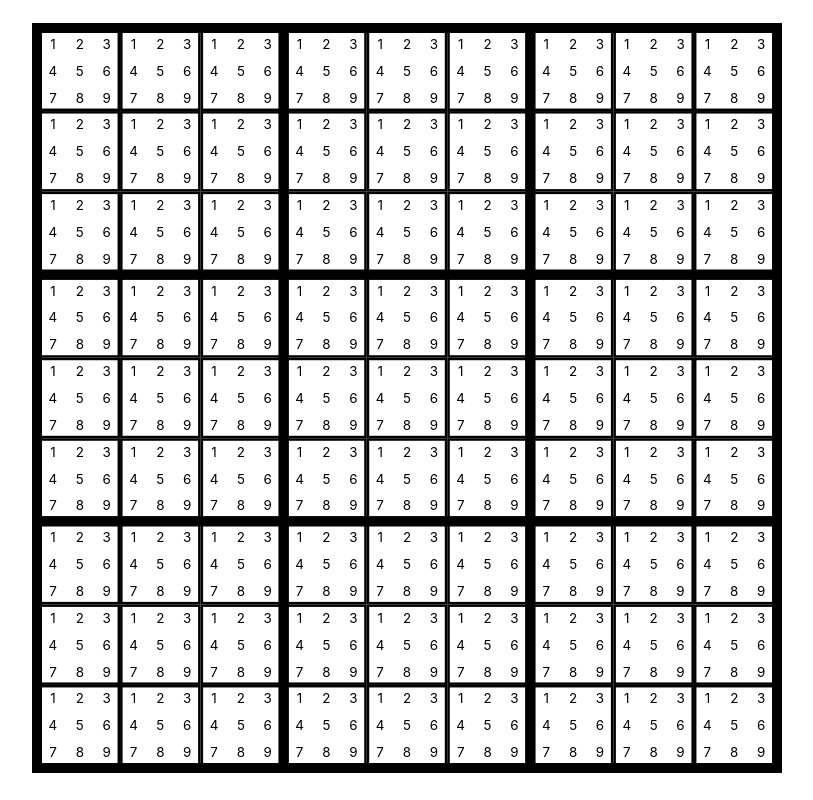
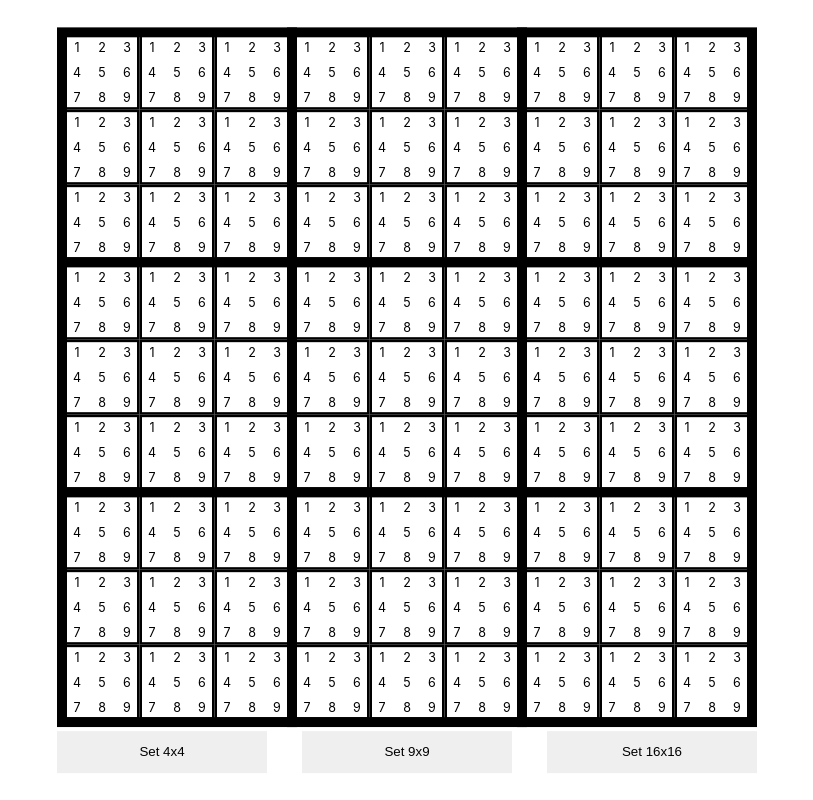
Before and after one commit to bliepp/sudoku-react, a React (Create React App) app: page / in a window 1280 px wide. Shown: the whole page, without its empty margins (233-1046 px from the left). Built offline with nearby package versions, Linux system fonts and the light colour scheme.

Commit message:
Move all wavefunction collapse logic into prototype, add provisoric size selector

```diff
--- a/src/App.css
+++ b/src/App.css
@@ -11,3 +11,14 @@
 .Board svg g text:only-of-type {
     cursor: auto;
 }
+
+.Board button.Sidelength {
+    width: 30%;
+    border: 0;
+    padding: 1em;
+    margin-right: 5%;
+}
+
+.Board button.Sidelength:last-child {
+    margin-right: 0;
+}
--- a/src/App.js
+++ b/src/App.js
@@ -1,11 +1,18 @@
+import { useState } from 'react';
 import './App.css';
 
 import Board from './Board.js';
 
 function App() {
+  const [sideLength, setSideLength] = useState(9);
+
   return (
     <div className="Board">
-      <Board sidelength={9} strokeWidth={10} />
+      <Board sideLength={sideLength} strokeWidth={10} size={700} />
+      <br />
+      <button className="Sidelength" onClick={() => setSideLength(4)}>Set 4x4</button>
+      <button className="Sidelength" onClick={() => setSideLength(9)}>Set 9x9</button>
+      <button className="Sidelength" onClick={() => setSideLength(16)}>Set 16x16</button>
     </div>
   );
 }
--- a/src/Board.js
+++ b/src/Board.js
@@ -1,80 +1,35 @@
 import { Fragment, useMemo, useState } from "react";
 import Cell from "./Cell";
+import Wavefunction from "./Wavefunction";
 
 
-export default function Board({ sidelength, strokeWidth }){
-    sidelength = sidelength || 9;
-    strokeWidth = strokeWidth || 0;
+export default function Board({ sideLength = 9, strokeWidth = 10, size = 512 }){
+    const [cells, setCells] = useState([]);
+    const wavefunction = useMemo(() => {
+        let wf = new Wavefunction(sideLength);
+        setCells([...wf.cells]);
+        return wf
+    }, [sideLength]);
 
-    const SIZE = 750;
+    const cellOffset = 0.75*strokeWidth;
+    const cellSize = (size - 2*cellOffset - 0.5*(wavefunction.blockLength - 1)*strokeWidth)/wavefunction.sideLength;
 
-    const blockLength = Math.sqrt(sidelength);
-    const cellOffset = 0.75*strokeWidth;
-    const cellSize = (SIZE - 2*cellOffset - 0.5*(blockLength - 1)*strokeWidth)/sidelength;
 
-    const [cells, setCells] = useState([]);
-    useMemo(() => {
-        if (cells.length !== 0)
-            return;
-
-        for (let id = 0; id < sidelength*sidelength; id++){
-            cells.push({
-                possibilities: [...Array(sidelength).keys()].map(i => i+1),
-            });
-        }
-        setCells(cells);
-    }, [cells, sidelength]);
-
-    if (!Number.isInteger(blockLength))
+    if (!Number.isInteger(wavefunction.blockLength))
         return (
             <span>Variable <code>sidelength</code> must be a square number.</span>
         );
 
 
-    function index2coord(id){
-        return [id % sidelength, Math.floor(id / sidelength)];
-    }
-
-    function coord2index(x, y){
-        return y*sidelength + x;
-    }
-
-    function collapseTo(cellId, to){
-        // set cell's status to collapsed by leaving only a single choice
-        let newCells = [...cells];
-        newCells[cellId].possibilities = [to];
-
-        // propagate in rows and columns
-        let [x, y] = index2coord(cellId);
-        for (let i = 0; i < sidelength; i++){
-            [coord2index(x, i), coord2index(i, y)].forEach((newId) => {
-                if (newId === cellId){
-                    return
-                }
-
-                newCells[newId].possibilities.filter((val, idx, arr) => {
-                    if (val !== to){
-                        return false
-                    }
-                    arr.splice(idx, 1);
-                    return true
-                });
-            })
-        }
-
-        setCells(newCells);
-    }
-
     return (
-        <svg viewBox={`0 0 ${SIZE} ${SIZE}`} width={SIZE} height={SIZE}>
+        <svg viewBox={`0 0 ${size} ${size}`} width={size} height={size}>
             {
                 cells.map((value, index) => {
-                    const [x, y] = index2coord(index);
-                    let xBlock = Math.floor(x/blockLength);
-                    let yBlock = Math.floor(y/blockLength);
+                    let [x, y] = wavefunction.index2coord(index);
+                    let [xBlock, yBlock] = wavefunction.cell2blockCoord(index);
                     return (
                         <Cell key={index}
-                            onClick={(i) => {collapseTo(index, i)}}
+                            onClick={(i) => {wavefunction.collapseTo(index, i); setCells([...wavefunction.cells])}}
                             x={cellOffset + x*cellSize + 0.5*xBlock*strokeWidth} y={cellOffset + y*cellSize + 0.5*yBlock*strokeWidth}
                             size={cellSize} strokeWidth={strokeWidth/4}
                             possibilities={value.possibilities}
@@ -84,22 +39,22 @@ export default function Board({ sidelength, strokeWidth }){
             }
             <rect className="OuterBorder"
                 x={strokeWidth/2} y={strokeWidth/2}
-                width={SIZE - strokeWidth} height={SIZE - strokeWidth}
+                width={size - strokeWidth} height={size - strokeWidth}
                 stroke="black" strokeWidth={strokeWidth} fill="None"
             />
             {
-                [...Array(blockLength - 1).keys()].map((value) => {
+                [...Array(wavefunction.blockLength - 1).keys()].map((value) => {
                     let no = value + 1;
                     return (
                         <Fragment key={value}>
                             <line className="ThickLines"
-                                x1={cellOffset + no*blockLength*cellSize + value*0.5*strokeWidth + 0.25*strokeWidth} y1={0}
-                                x2={cellOffset + no*blockLength*cellSize + value*0.5*strokeWidth + 0.25*strokeWidth} y2={SIZE}
+                                x1={cellOffset + no*wavefunction.blockLength*cellSize + value*0.5*strokeWidth + 0.25*strokeWidth} y1={0}
+                                x2={cellOffset + no*wavefunction.blockLength*cellSize + value*0.5*strokeWidth + 0.25*strokeWidth} y2={size}
                                 stroke="black" strokeWidth={strokeWidth}
                             />
                             <line className="ThickLines"
-                                x1={0} y1={cellOffset + no*blockLength*cellSize + value*0.5*strokeWidth + 0.25*strokeWidth}
-                                x2={SIZE} y2={cellOffset + no*blockLength*cellSize + value*0.5*strokeWidth + 0.25*strokeWidth}
+                                x1={0} y1={cellOffset + no*wavefunction.blockLength*cellSize + value*0.5*strokeWidth + 0.25*strokeWidth}
+                                x2={size} y2={cellOffset + no*wavefunction.blockLength*cellSize + value*0.5*strokeWidth + 0.25*strokeWidth}
                                 stroke="black" strokeWidth={strokeWidth}
                             />
                         </Fragment>
--- a/src/Wavefunction.js
+++ b/src/Wavefunction.js
@@ -17,8 +17,20 @@ Wavefunction.prototype.index2coord = function(i){
 }
 
 
-Wavefunction.prototype.coord2index = function(x, y) {
+Wavefunction.prototype.coord2index = function(x, y){
     return y*this.sideLength + x
+}
+
+
+Wavefunction.prototype.cell2blockCoord = function(cellId){
+    let [x, y] = this.index2coord(cellId);
+    return [Math.floor(x/this.blockLength), Math.floor(y/this.blockLength)];
+}
+
+
+Wavefunction.prototype.cell2blockIndex = function(cellId){
+    let [xBlock, yBlock] = this.cell2blockCoord(cellId);
+    return this.coord2index(xBlock, yBlock);
 }
 
 
@@ -30,12 +42,12 @@ Wavefunction.prototype.collapseTo = function(cellId, to){
     // propagate in rows and columns
     let [x, y] = this.index2coord(cellId);
     for (let i = 0; i < this.sideLength; i++){
-        [this.coord2index(x, i), this.coord2index(i, y)].forEach((newId) => {
-            if (newId === cellId){
+        [this.coord2index(x, i), this.coord2index(i, y)].forEach((otherId) => {
+            if (otherId === cellId){
                 return
             }
 
-            this.cells[newId].possibilities.filter((val, idx, arr) => {
+            this.cells[otherId].possibilities.filter((val, idx, arr) => {
                 if (val !== to){
                     return false
                 }
@@ -44,6 +56,26 @@ Wavefunction.prototype.collapseTo = function(cellId, to){
             });
         })
     }
+
+    // propagate block
+    let block = this.cell2blockIndex(cellId);
+    this.cells.forEach((other, otherId) => {
+        if (this.cell2blockIndex(otherId) !== block){
+            return
+        }
+
+        if (otherId === cellId){
+            return
+        }
+
+        other.possibilities.filter((val, idx, arr) => {
+            if (val !== to){
+                return false
+            }
+            arr.splice(idx, 1);
+            return true
+        });
+    });
 }
 
 
```
